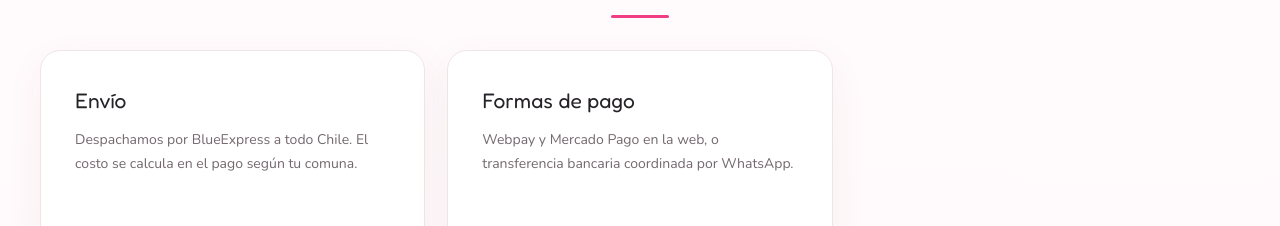
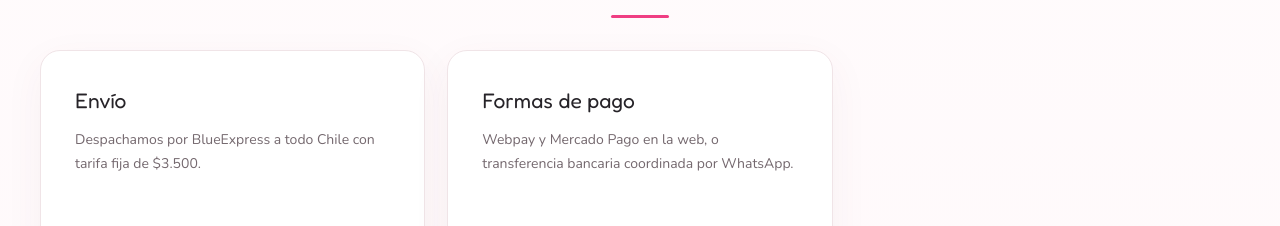
Before and after one commit to galletisima-cl/galletisima-cl, a Next.js app: page /como-pedir in a window 1280 px wide. Shown: the part 2426-2652 px from the top of the page. Built offline with nearby package versions, Linux system fonts and the light colour scheme; no server answers; the database is empty.

Commit message:
Cómo pedir: envío fijo de $3.500, confirmado con las tarifas publicadas
Co-Authored-By: Claude Sonnet 5.5 <noreply@anthropic.com>
Claude-Session: https://claude.ai/code/session_01MG8u35Aa5Q28YYueo3S1Eg

```diff
--- a/app/como-pedir/page.tsx
+++ b/app/como-pedir/page.tsx
@@ -72,7 +72,7 @@ export default function HowToOrderPage() {
       <div className="contact-grid">
         <article className="contact-card">
           <h2>Envío</h2>
-          <p>Despachamos por BlueExpress a todo Chile. El costo se calcula en el pago según tu comuna.</p>
+          <p>Despachamos por BlueExpress a todo Chile con tarifa fija de $3.500.</p>
         </article>
         <article className="contact-card">
           <h2>Formas de pago</h2>
```
